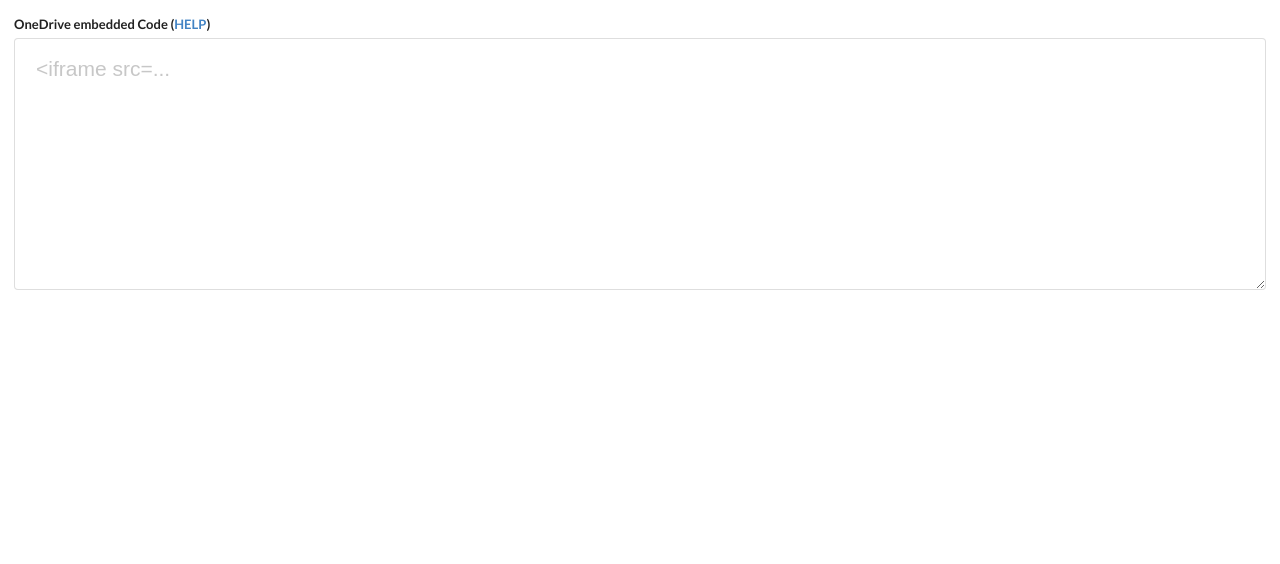
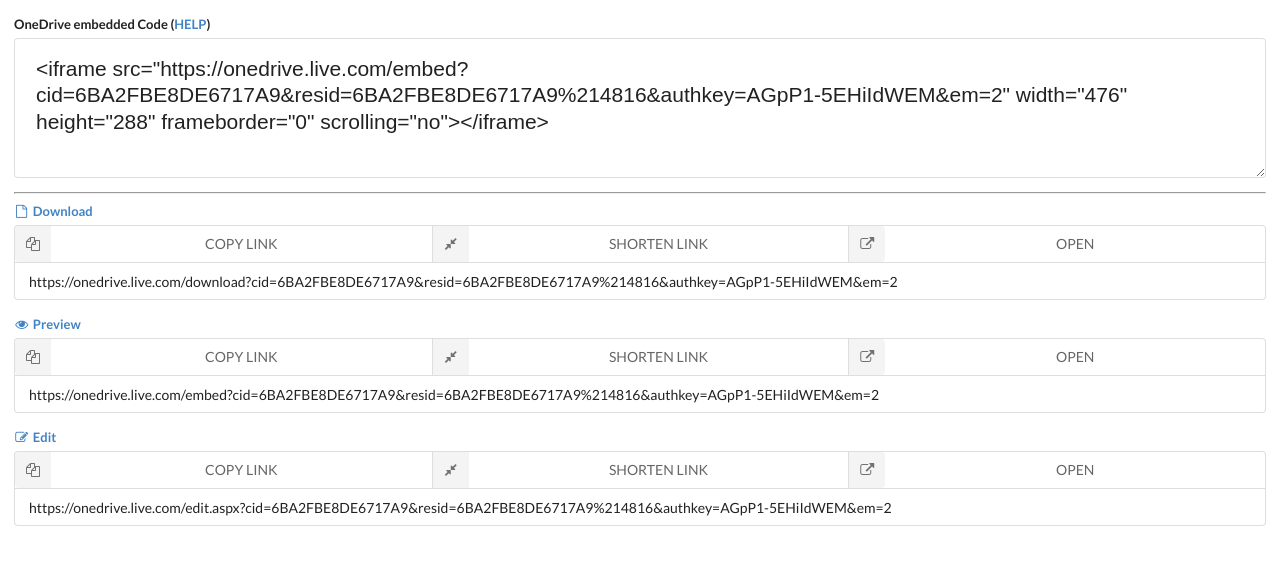
Before and after one commit to pulipulichen/Google-Drive-File-Download-Link-Generator, a plain HTML site: page one-drive.html in a window 1280 px wide. Drawn offline with Linux system fonts and the light colour scheme.

Commit message:
0222 換了作法

```diff
--- a/one-drive.html
+++ b/one-drive.html
@@ -22,7 +22,7 @@
 <form class="ui form">
   <div class="field">
     <label>OneDrive embedded Code (<a href="//blog.pulipuli.info/2016/09/google-google-drive-file-download-link.html" target="help">HELP</a>) </label>
-    <textarea id="source" style="width: 100%;font-size: 1.5em;" onfocus="this.select()"
+    <textarea id="source" style="width: 100%;font-size: 1.5em;min-height: 3rem;max-height: 10rem;" onfocus="this.select()"
        value=""
        placeholder="<iframe src=..."></textarea>
   </div>
--- a/script-onedrive.js
+++ b/script-onedrive.js
@@ -9,7 +9,7 @@ $(function () {
         // 取得ID
         // ----------------------------
 
-
+        //if (_link.indexOf("https://onedrive.live.com/embed?cid=") > 0) {
           // 先找到/d/的位置
           var _startPos = _link.indexOf("https://onedrive.live.com/embed?cid=");
           if (_startPos === -1) {
@@ -19,7 +19,15 @@ $(function () {
 
           var _endPos = _link.indexOf('" width="', _startPos);
 
-        _link = _link.slice(_startPos, _endPos).replace('/embed?cid=', '/download?cid=');
+          _link = _link.slice(_startPos, _endPos)
+        //}
+        //else {
+        //  _link = _link.replace('https://onedrive.live.com/edit.aspx?cid=', 'https://onedrive.live.com/embed?cid=')
+        //}
+
+        var _preview_link = _link
+        var _edit_link = _link.replace('/embed?cid=', '/edit.aspx?cid=');
+        var _download_link = _link.replace('/embed?cid=', '/download?cid=');
 
         //console.log(_link);
         //console.log(_type);
@@ -32,7 +40,8 @@ $(function () {
                 _image = '<i class="' + _image + ' icon"></i>'
             }
 
-            var _msg = '下載' + _format + '格式';
+            //var _msg = '下載' + _format + '格式';
+            var _msg = _format;
 
             /*
             _output.append('<span>'
@@ -56,7 +65,7 @@ $(function () {
   </a>
   <a class="ui button" href="` + _link + `" target="_blank">
     <i class="external alternate icon"></i>
-    OPEN ` + _format + `
+    OPEN
   </a>
 </div>
 <input type="text" class="display-link" value="` + _link + `" onfocus="this.select()" />
@@ -94,14 +103,17 @@ $(function () {
 
         _output.empty();
         _output.append('<hr />')
-        _create_link(_link, "File Download Link", "file alternate outline")
+        _create_link(_download_link, "Download", "file alternate outline")
+        _create_link(_preview_link, "Preview", "eye")
+        _create_link(_edit_link, "Edit", "edit outline")
     };
 
     $("#source").change(_generate_download_link);
     $("#source").keyup(_generate_download_link);
 
   //$("#source").val(`<iframe src="https://onedrive.live.com/embed?cid=6BA2FBE8DE6717A9&resid=6BA2FBE8DE6717A9%214820&authkey=AE1IF5SimCEAofI&em=2" width="476" height="288" frameborder="0" scrolling="no"></iframe>`)
-  //_generate_download_link();
-
-
+  //$("#source").val(`<iframe src="https://onedrive.live.com/embed?cid=6BA2FBE8DE6717A9&resid=6BA2FBE8DE6717A9%214766&authkey=AOG3xNHa_V53zNY&em=2" width="476" height="288" frameborder="0" scrolling="no"></iframe>`)
+  //$('#source').val('https://onedrive.live.com/edit.aspx?cid=6ba2fbe8de6717a9&page=view&resid=6BA2FBE8DE6717A9!4816&parId=6BA2FBE8DE6717A9!4701&app=Word')
+  $('#source').val(`<iframe src="https://onedrive.live.com/embed?cid=6BA2FBE8DE6717A9&resid=6BA2FBE8DE6717A9%214816&authkey=AGpP1-5EHiIdWEM&em=2" width="476" height="288" frameborder="0" scrolling="no"></iframe>`)
+  _generate_download_link();
 });
```
Also changed, not shown: 1 other file. Lines whose indentation alone changed are shown as unchanged.
